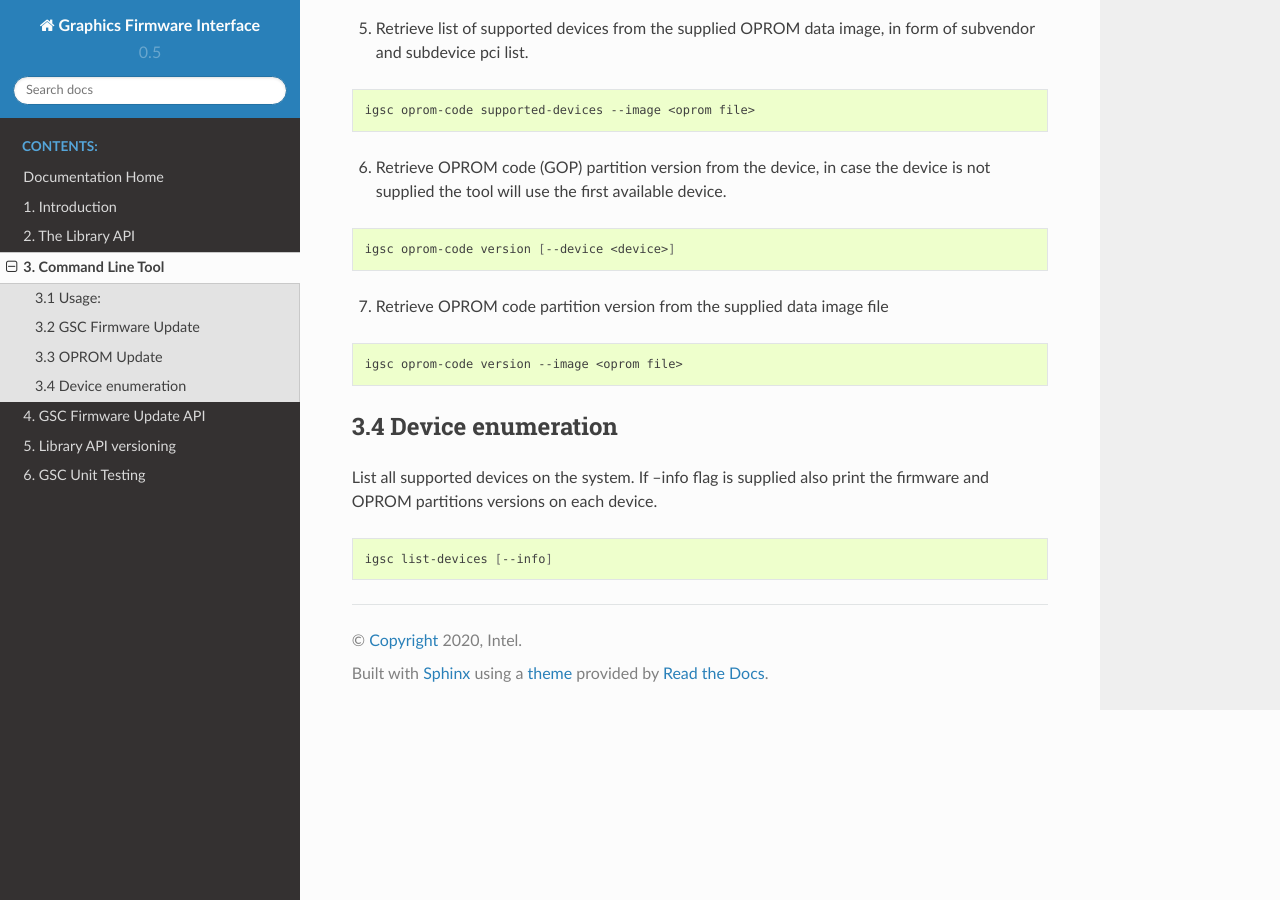
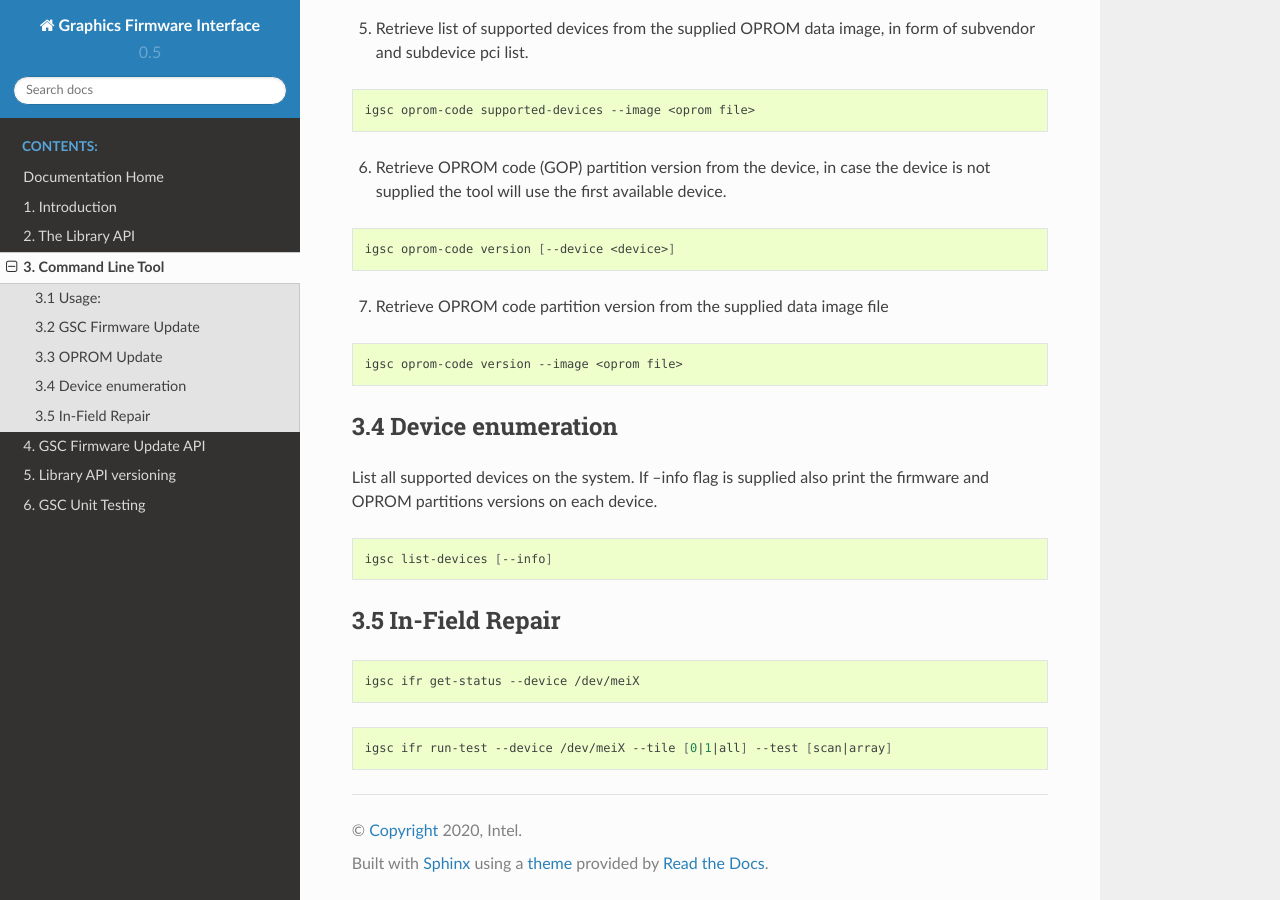
Before and after one commit to intel/igsc, a Sphinx documentation site: the page built from doc/cli.rst, in a window 1280 px wide and 900 px high, scrolled down 1565 px. Built offline with Sphinx 7.4.7 and the Read the Docs theme 2.0.0, drawn with Linux system fonts in a browser that asks for light colours; formulas are drawn with MathJax 3.

Commit message:
igsc: doc: add ifr command line documenation
Add IFR section to the cli documenation.

Signed-off-by: Tomas Winkler <tomas.winkler@intel.com>
Signed-off-by: Vitaly Lubart <vitaly.lubart@intel.com>

```diff
--- a/doc/cli.rst
+++ b/doc/cli.rst
@@ -111,4 +111,17 @@ the firmware and OPROM partitions versions on each device.
 
 .. code-block:: sh
 
-   igsc list-devices [--info]
+    igsc list-devices [--info]
+
+
+3.5 In-Field Repair
+~~~~~~~~~~~~~~~~~~~~~
+
+.. code-block:: sh
+
+    igsc ifr get-status --device /dev/meiX
+
+
+.. code-block:: sh
+
+    igsc ifr run-test --device /dev/meiX --tile [0|1|all] --test [scan|array]
```
